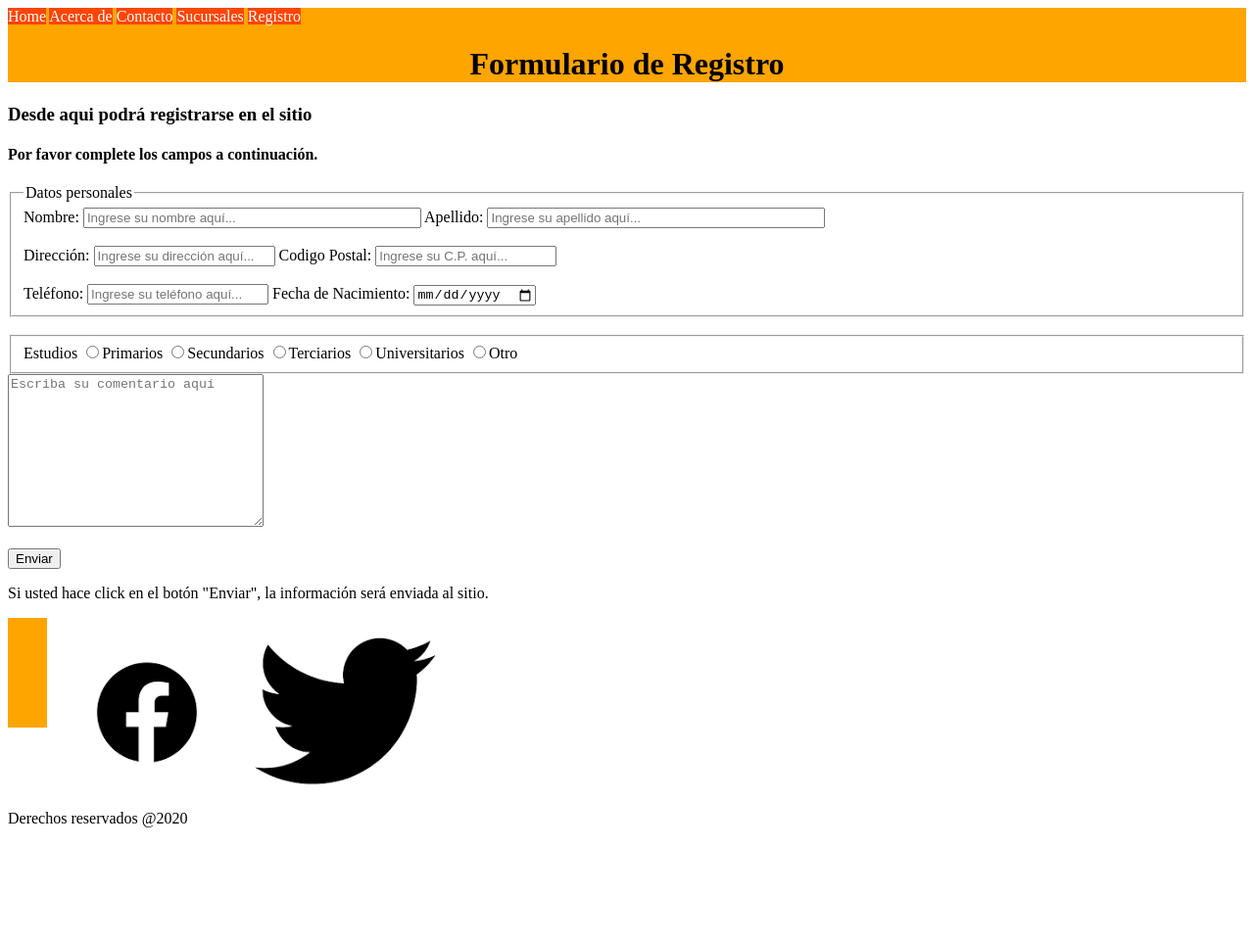
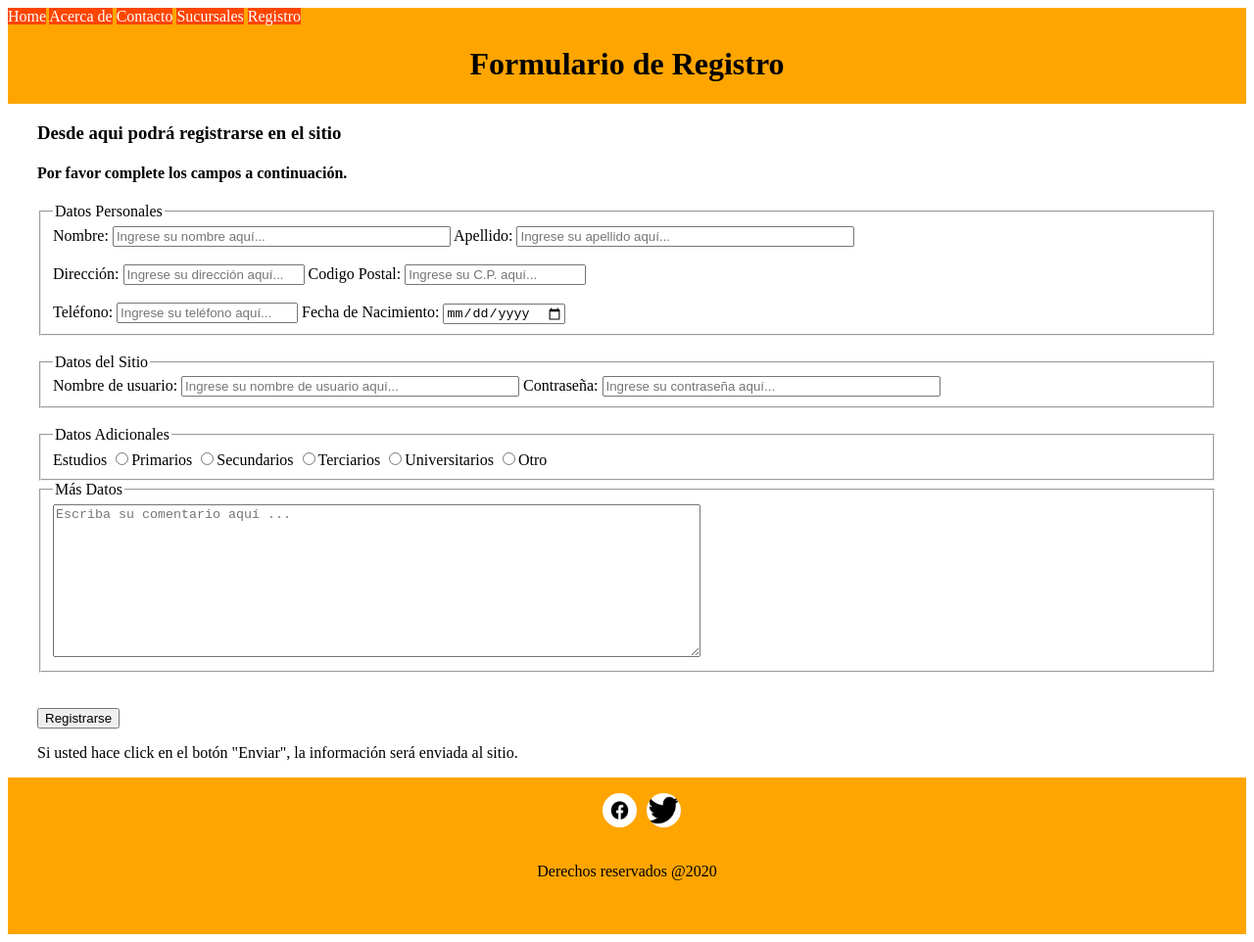
Before and after one commit to crissferro/fullstack_codo_2024, a plain HTML site: page actividades/receta1/form_registro.html in a window 1280 px wide. Shown: the whole page at 98% size. Before the commit the page ends 853 px from the top, so only its background shows below. Drawn offline with Linux system fonts and the light colour scheme.

Commit message:
subo modificaciones

```diff
--- a/actividades/receta1/css/style.css
+++ b/actividades/receta1/css/style.css
@@ -1,15 +1,25 @@
 body {
+    position: relative;
+    /* padding-bottom: 3em; */
+    display: flex;
+    flex-direction: column;
     min-height: 100vh;
 }
 
-header {
+.menu {
     background-color: orange;
+    height: auto;
 }
 
-nav a {
+.nav a {
     background-color: orangered;
     color: white;
     text-decoration: none;
+}
+
+main {
+    padding-left: 30px;
+    padding-right: 30px;
 }
 
 main img {
@@ -18,43 +28,48 @@ main img {
     width: 25%;
 }
 
-.sucursales {
+main .sucursales {
     text-align: left;
 }
 
-.google {
+main .mapas .google {
     box-sizing: border-box;
     -webkit-box-sizing: border-box;
-    float: left;
-    width: 25%;
-    padding: 5px;
+    float: inline-start;
+    margin: 10px;
+    padding: 1px;
 }
 
-.google iframe {
+main .mapas .google iframe {
+    width: 250px;
+    height: 250px;
+}
+
+.footer {
+    background-color: orange;
+    height: 20vh;
+    margin-top: auto;
     width: 100%;
 }
 
-footer {
-    background-color: orange;
-    height: 14vh;
-    align-items: center;
-    display: inline-block;
+.footer .box {
+    display: grid;
 }
 
-.redes {
+.footer .box .redes {
+    list-style: none;
+    justify-content: center;
     display: inline-flex;
-    list-style: none;
-
-    margin: auto;
-    text-align: center;
-
-    height: 100%;
-
 }
 
-.a .img {
-    padding-top: 1.5%;
+.footer .box .redes img {
+    display: inline-block;
+    margin-right: 10px;
     width: 35px;
     height: 35px;
     border-radius: 30px;
 }
+
+.footer .box .copyright {
+    text-align: center;
+}
--- a/actividades/receta1/form_registro.html
+++ b/actividades/receta1/form_registro.html
@@ -7,8 +7,8 @@
     <link rel="stylesheet" href="./css/style.css" />
   </head>
   <body>
-    <header>
-      <nav>
+    <header class="menu">
+      <nav class="nav">
         <a href="index.html">Home</a>
         <a href="acercade.html">Acerca de</a>
         <a href="contacto.html">Contacto</a>
@@ -25,9 +25,9 @@
 
       <h4>Por favor complete los campos a continuación.</h4>
 
-      <form action="" method="get">
+      <form action="" method="POST">
         <fieldset>
-                  <legend>Datos personales</legend>
+                  <legend>Datos Personales</legend>
         <label>Nombre: <input type="text" size="40" name="primer_nombre" placeholder="Ingrese su nombre aquí..."></label>
         <label>Apellido: <input type="text" size="40" name="apellido" placeholder="Ingrese su apellido aquí..."></label>
         <br><br>
@@ -40,6 +40,14 @@
         </fieldset>
 <br>
 <fieldset>
+  <legend>Datos del Sitio</legend>
+<label>Nombre de usuario: <input type="text" size="40" name="usuario" placeholder="Ingrese su nombre de usuario aquí..."></label>
+<label>Contraseña: <input type="password" size="40" name="password" placeholder="Ingrese su contraseña aquí..."></label>
+
+</fieldset>
+<br>
+<fieldset>
+  <legend>Datos Adicionales</legend>
   <label for="estudios">Estudios</label>
   <input type="radio" name="estudios">Primarios
   <input type="radio" name="estudios">Secundarios
@@ -47,25 +55,33 @@
   <input type="radio" name="estudios">Universitarios
   <input type="radio" name="estudios">Otro
 </fieldset>
+<fieldset>
+  <legend>Más Datos</legend>
+  <textarea name="consulta" id="comentario" cols="80" rows="10" placeholder="Escriba su comentario aquí ..."></textarea>
+</fieldset>
 
-        <textarea name="consulta" id="comentario" cols="30" rows="10" placeholder="Escriba su comentario aquí"></textarea>
         <br><br>
-        <input type="submit" value="Enviar">
+        <input type="submit" value="Registrarse">
         <br>
         <p>Si usted hace click en el botón "Enviar", la información será enviada al sitio.</p>
       </form>
 
     </main>
-    <footer>
+    <footer class="footer">
 
-      <div>
+      <div class="box">
         <ul class="redes">
             <li><a href="#" target="_blank"><img src="./img/fb.png" alt="Facebook"></a></li>
             <li><a href="#" target="_blank"><img src="./img/tw.png" alt="Twitter"></a></li>
         </ul>
       </div>
 
-        <div class="copyright">Derechos reservados @2020</div>
+        <div class="box">
+          <p class="copyright">
+                    Derechos reservados @2020
+          </p>
+
+        </div>
 
     </footer>
   </body>
```
Also changed, not shown: actividades/receta1/acercade.html (+11 -6 lines), actividades/receta1/contacto.html (+11 -6 lines), actividades/receta1/index.html (+11 -6 lines), actividades/receta1/receta.html (+12 -6 lines), actividades/receta1/sucursales.html (+11 -6 lines).
